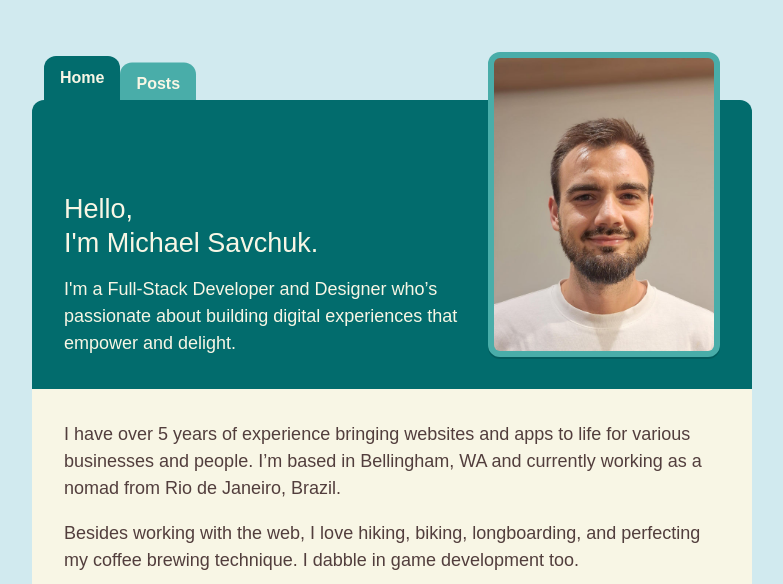
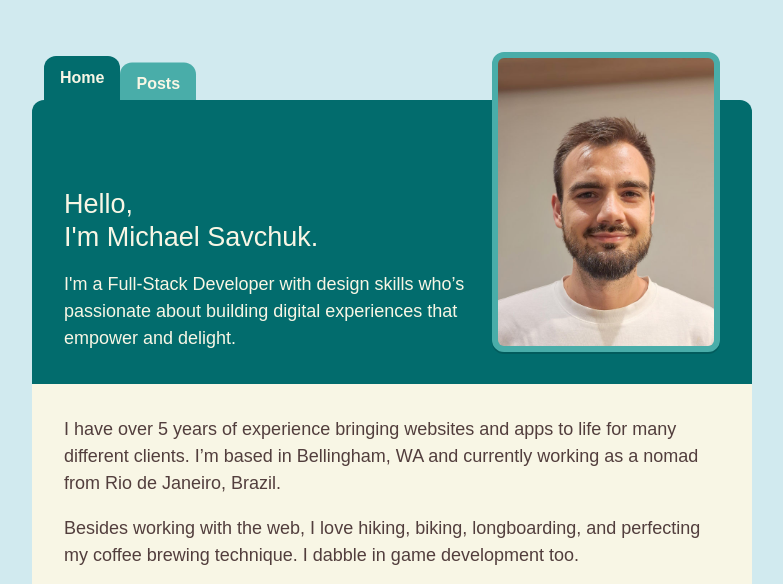
Before and after one commit to Pixelrobin/website, an Astro site: page / in a window 1280 px wide. Shown: the top 584 px of the page, without its empty margins (248-1031 px from the left). Built offline with nearby package versions, Linux system fonts and the light colour scheme; Astro itself is replaced by a stand-in of ours; a web font is replaced by a local one.

Commit message:
Fix: A few homepage tweaks
(And a lead paragraph on the posts page)

```diff
--- a/src/pages/index.astro
+++ b/src/pages/index.astro
@@ -8,10 +8,6 @@ const socials = [
 	{
 		link: "https://bsky.app/profile/pixelrobin.bsky.social",
 		icon: Bluesky,
-	},
-	{
-		link: "https://github.com/Pixelrobin",
-		icon: GitHub,
 	},
 	{
 		link: "https://www.linkedin.com/in/michaelsavchuk/",
@@ -26,15 +22,15 @@ const socials = [
 
 <SiteLayout
 	title="Michael Savchuk"
-	description="I’m a full-stack web developer and designer who’s passionate about building accessible experiences that empower and delight."
+	description="I'm a Full-Stack Developer with design skills who’s passionate about building digital experiences that empower and delight."
 	headerImage={profile}
 	currentNavItem="home"
 	headerTitle="Hello,<br>I'm Michael Savchuk."
 >
 	<Fragment slot="header-content">
 		<p>
-			I'm a Full-Stack Developer and Designer who’s passionate about building
-			digital experiences that empower and delight.
+			I'm a Full-Stack Developer with design skills who’s passionate about
+			building digital experiences that empower and delight.
 		</p>
 	</Fragment>
 
@@ -42,7 +38,7 @@ const socials = [
 		<section class="trim-margins">
 			<p>
 				I have over 5 years of experience bringing websites and apps to life for
-				various businesses and people. I’m based in Bellingham, WA and currently
+				many different clients. I’m based in Bellingham, WA and currently
 				working as a nomad from Rio de Janeiro, Brazil.
 			</p>
 			<p>
--- a/src/pages/posts/index.astro
+++ b/src/pages/posts/index.astro
@@ -9,5 +9,9 @@ import PostList from "../../components/PostList.astro";
   currentNavItem="posts"
   headerTitle="Posts"
 >
+  <Fragment slot="header-content">
+    <p>Not a lot here yet, but stay tuned!</p>
+  </Fragment>
+
   <PostList />
 </SiteLayout>
--- a/src/styles/components/_header-image.scss
+++ b/src/styles/components/_header-image.scss
@@ -2,4 +2,10 @@
   background-color: var(--c-secondary);
   border: var(--border-width) solid var(--c-secondary);
   border-radius: var(--border-radius);
+  transition: transform 300ms;
+  transform-origin: 33% 70%;
+
+  &:hover {
+    transform: translateY(-0.33rem) rotate(-3deg);
+  }
 }
--- a/src/styles/components/_site-header.scss
+++ b/src/styles/components/_site-header.scss
@@ -19,7 +19,7 @@
 .site-header-main {
   display: grid;
   grid-template-columns: 1fr;
-  gap: calc(var(--content-padding) * 0.5);
+  gap: calc(var(--content-padding) * 0.75);
   z-index: 1;
 
   padding: var(--content-padding);
```
